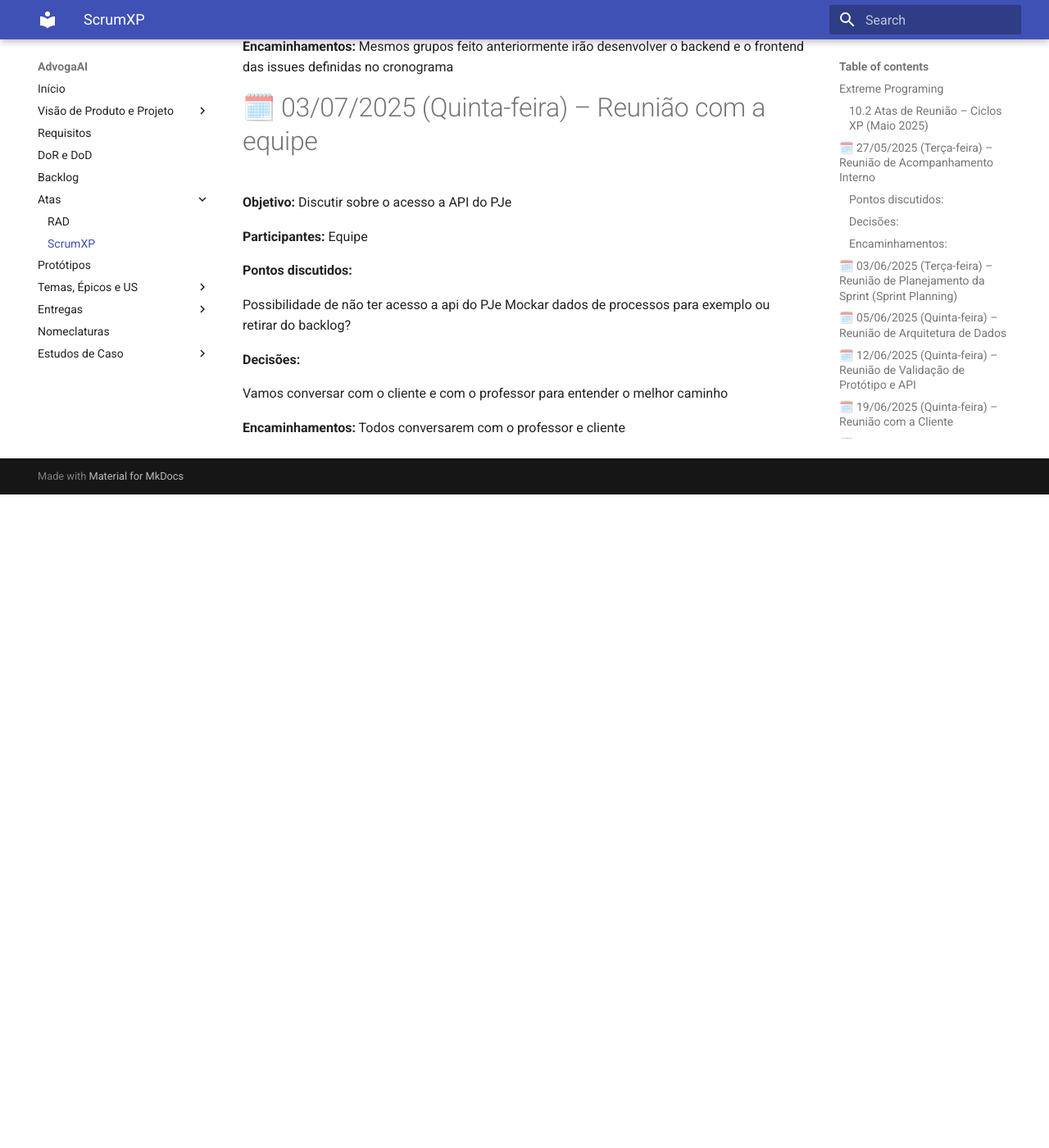
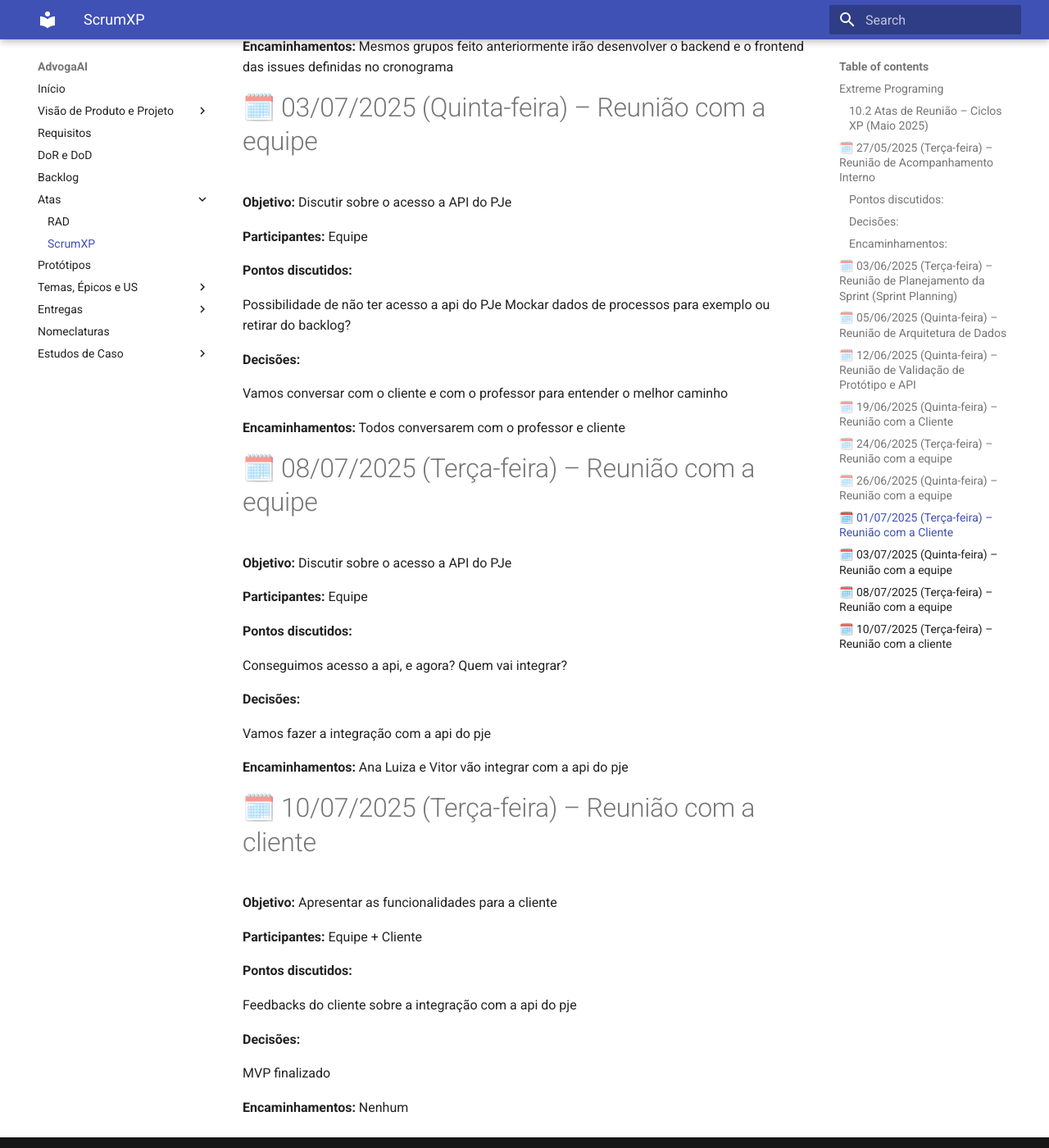
Before and after one commit to mdsreq-fga-unb/2025.1-T01-AdvogaAI, an MkDocs documentation site: the page built from docs/reunioesXP.md, in a window 1280 px wide and 1400 px high, scrolled down 4577 px. Shown: the whole window at 82% size. Built offline with MkDocs 1.6.1 and Material for MkDocs 9.7.7, drawn with Linux system fonts in a browser that asks for light colours; before the commit the page ends 5180 px from its top, so only the background shows below that.

Commit message:
Update reunioesXP.md

```diff
--- a/docs/reunioesXP.md
+++ b/docs/reunioesXP.md
@@ -199,3 +199,42 @@ Vamos conversar com o cliente e com o professor para entender o melhor caminho
 
 **Encaminhamentos:**
 Todos conversarem com o professor e cliente
+
+# 🗓️ 08/07/2025 (Terça-feira) – Reunião com a equipe
+
+**Objetivo:**
+Discutir sobre o acesso a API do PJe
+
+**Participantes:**
+Equipe
+
+**Pontos discutidos:**
+
+Conseguimos acesso a api, e agora?
+Quem vai integrar?
+
+**Decisões:**
+
+Vamos fazer a integração com a api do pje
+
+**Encaminhamentos:**
+Ana Luiza e Vitor vão integrar com a api do pje
+
+# 🗓️ 10/07/2025 (Terça-feira) – Reunião com a cliente
+
+**Objetivo:**
+Apresentar as funcionalidades para a cliente
+
+**Participantes:**
+Equipe + Cliente
+
+**Pontos discutidos:**
+
+Feedbacks do cliente sobre a integração com a api do pje
+
+**Decisões:**
+
+MVP finalizado
+
+**Encaminhamentos:**
+Nenhum
```
